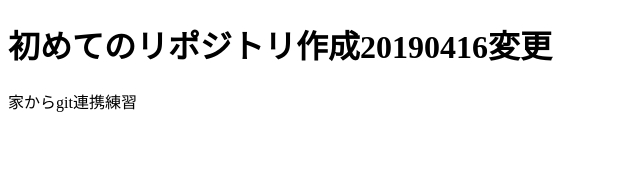
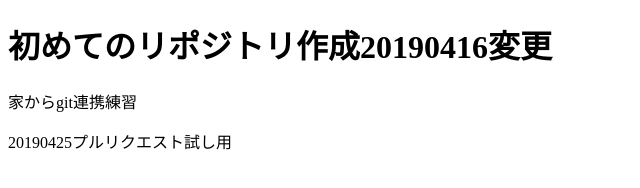
Before and after one commit to sayuusa/practice, a plain HTML site: page index.html in a window 1280 px wide. Shown: the whole page, without its empty margins (0-640 px from the left). Drawn offline with Linux system fonts and the light colour scheme.

Commit message:
試しコミット細田

```diff
--- a/index.html
+++ b/index.html
@@ -9,5 +9,6 @@
 <body>
   <h1>初めてのリポジトリ作成20190416変更</h1>
   <p>家からgit連携練習</p>
+  <p>20190425プルリクエスト試し用</p>
 </body>
 </html>
```
